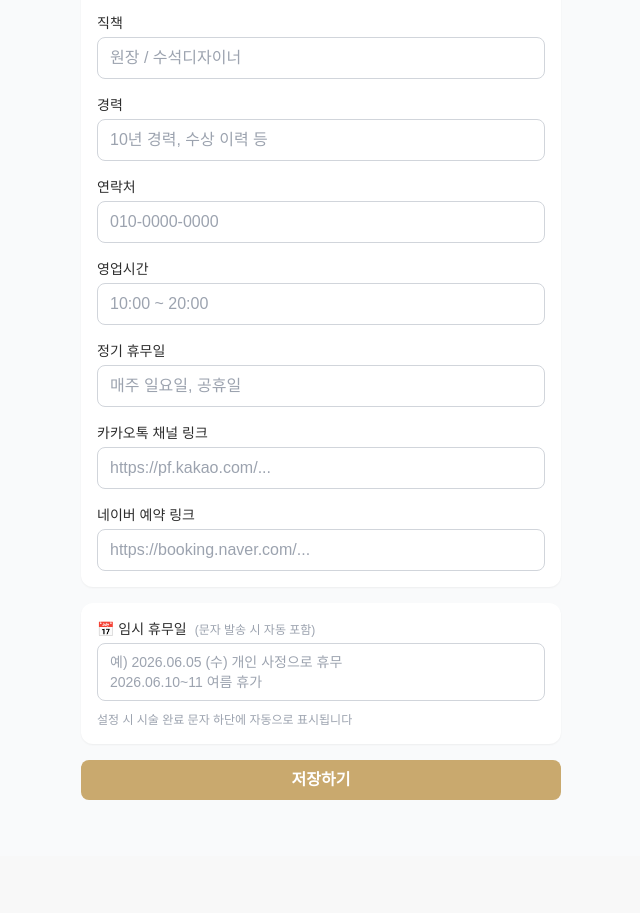
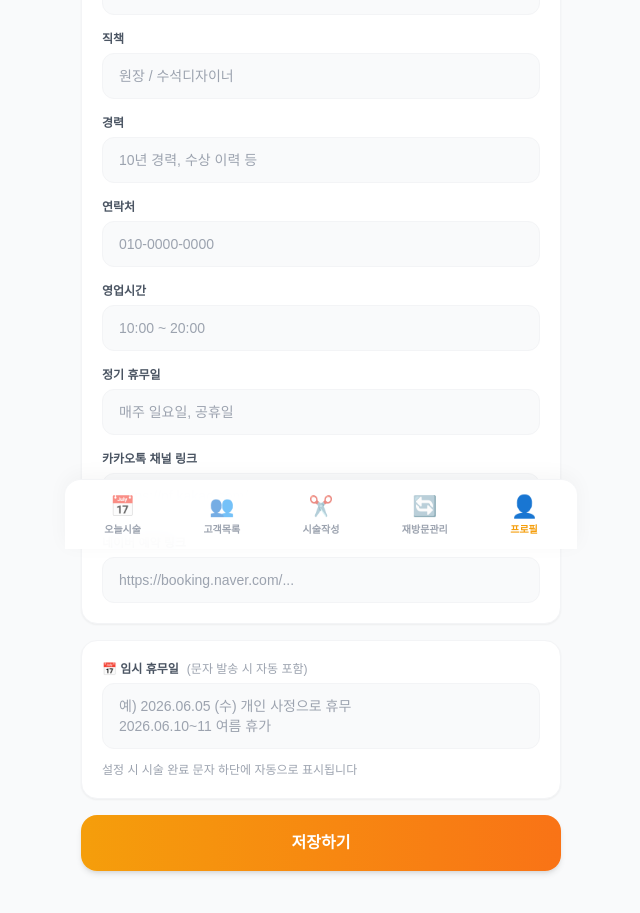
Before and after one commit to hairlog/hairlog-beta, a Next.js app: page /profile in a window 1280 px wide. Shown: the part 251-1164 px from the top of the page, without its empty margins (319-959 px from the left). Before the commit the page ends 1107 px from the top, so only its background shows below. Built offline with nearby package versions, Linux system fonts and the light colour scheme; no server answers; the database is empty; sample sign-in values are in the browser's storage.

Commit message:
Update profile.tsx

```diff
--- a/pages/profile.tsx
+++ b/pages/profile.tsx
@@ -59,34 +59,66 @@ export default function Profile() {
   ]
 
   return (
-    <div className="min-h-screen bg-gray-50 pb-8">
-      <div className="bg-white shadow-sm px-4 py-4 flex items-center gap-3">
-        <button onClick={() => router.push('/dashboard')} className="text-gray-500 text-lg">←</button>
-        <h2 className="text-lg font-semibold">내 프로필</h2>
+    <div className="min-h-screen bg-[#F9FAFB] pb-32">
+      <div className="bg-white/90 sticky top-0 z-50 px-4 py-4 flex items-center gap-3 border-b border-gray-100 backdrop-blur-md">
+        <button onClick={() => router.push('/dashboard')} className="text-gray-500 hover:text-gray-900 p-1 rounded-full hover:bg-gray-100 transition text-xl font-bold">←</button>
+        <h2 className="text-xl font-bold tracking-tight">내 프로필</h2>
       </div>
+
       <form onSubmit={handleSave} className="px-4 py-6 max-w-lg mx-auto space-y-4">
-        <div className="card space-y-4">
+        <div className="bg-white rounded-2xl p-5 shadow-sm border border-gray-100 space-y-4">
           {fields.map(f => (
             <div key={f.name}>
-              <label className="block text-sm font-medium mb-1">{f.label}</label>
-              <input className="input" name={f.name} value={(form as any)[f.name]} onChange={handleChange} placeholder={f.placeholder} />
+              <label className="block text-xs font-bold text-gray-600 mb-1.5">{f.label}</label>
+              <input className="w-full bg-gray-50 border border-gray-100 rounded-xl px-4 py-3 text-sm focus:outline-none focus:border-amber-500 focus:bg-white transition-all font-medium"
+                name={f.name} value={(form as any)[f.name]} onChange={handleChange} placeholder={f.placeholder} />
             </div>
           ))}
         </div>
-        <div className="card">
-          <label className="block text-sm font-medium mb-1">
+
+        <div className="bg-white rounded-2xl p-5 shadow-sm border border-gray-100">
+          <label className="block text-xs font-bold text-gray-600 mb-1.5">
             📅 임시 휴무일
             <span className="text-xs text-gray-400 font-normal ml-2">(문자 발송 시 자동 포함)</span>
           </label>
-          <textarea name="temp_holidays" value={form.temp_holidays} onChange={handleChange}
-            rows={2} className="input text-sm resize-none"
+          <textarea name="temp_holidays" value={form.temp_holidays} onChange={handleChange} rows={2}
+            className="w-full bg-gray-50 border border-gray-100 rounded-xl px-4 py-3 text-sm focus:outline-none focus:border-amber-500 focus:bg-white transition-all font-medium resize-none"
             placeholder={'예) 2026.06.05 (수) 개인 사정으로 휴무\n2026.06.10~11 여름 휴가'} />
-          <p className="text-xs text-gray-400 mt-1">설정 시 시술 완료 문자 하단에 자동으로 표시됩니다</p>
+          <p className="text-xs text-gray-400 mt-1.5">설정 시 시술 완료 문자 하단에 자동으로 표시됩니다</p>
         </div>
-        <button type="submit" className="btn-primary w-full" disabled={saving}>
+
+        <button type="submit"
+          className="w-full py-4 bg-gradient-to-r from-amber-500 to-orange-500 text-white font-bold rounded-2xl shadow-md hover:opacity-95 transition-all text-base active:scale-[0.99] disabled:opacity-50"
+          disabled={saving}>
           {saving ? '저장 중...' : saved ? '✅ 저장됐어요!' : '저장하기'}
         </button>
       </form>
+
+      <BottomNavBar activeMenu="profile" router={router} />
     </div>
   )
 }
+
+function BottomNavBar({ activeMenu, router }: { activeMenu: string; router: any }) {
+  const menus = [
+    { k: 'home', l: '오늘시술', i: '📅', path: '/dashboard' },
+    { k: 'customers', l: '고객목록', i: '👥', path: '/customers' },
+    { k: 'service', l: '시술작성', i: '✂️', path: '/service/new' },
+    { k: 'revisit', l: '재방문관리', i: '🔄', path: '/revisit' },
+    { k: 'profile', l: '프로필', i: '👤', path: '/profile' },
+  ]
+  return (
+    <div className="fixed bottom-0 left-0 right-0 z-50 bg-white/95 border-t border-gray-100 px-2 py-2 shadow-[0_-4px_20px_rgba(0,0,0,0.04)] backdrop-blur-md max-w-lg mx-auto flex justify-around items-center rounded-t-2xl">
+      {menus.map((m) => {
+        const isAct = activeMenu === m.k
+        return (
+          <button key={m.k} onClick={() => router.push(m.path)}
+            className="flex flex-col items-center justify-center py-1 px-3 rounded-xl transition-all duration-200 active:scale-95">
+            <span className={`text-xl mb-0.5 ${isAct ? 'scale-110' : 'opacity-60'}`}>{m.i}</span>
+            <span className={`text-[10px] font-bold ${isAct ? 'text-amber-500 font-black' : 'text-gray-400'}`}>{m.l}</span>
+          </button>
+        )
+      })}
+    </div>
+  )
+}
```
